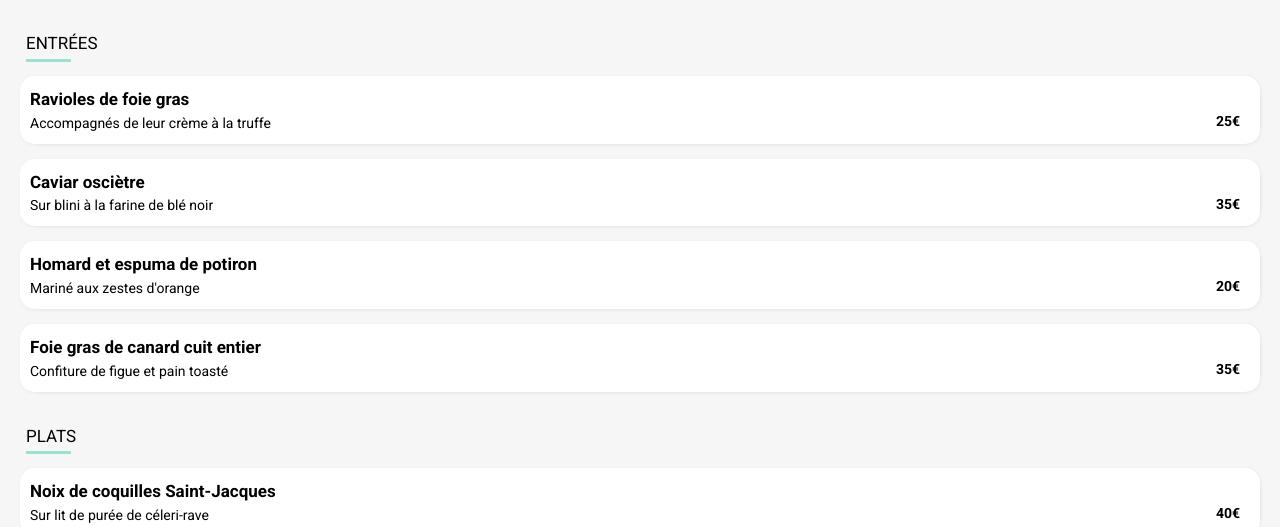
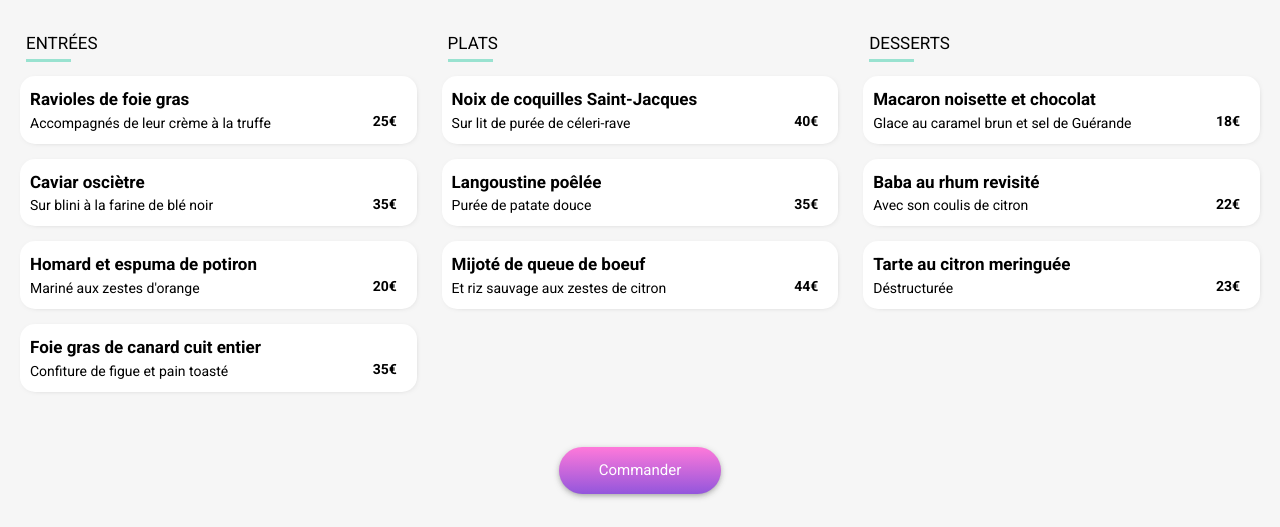
Before and after one commit to RTourt/OhMyFood, a website: page menu-2.html in a window 1280 px wide. Shown: the part 315-842 px from the top of the page. Drawn offline with Linux system fonts and the light colour scheme; a web font is replaced by a local one.

Commit message:
mode desktop restaurants cards sur 4 cols + tag / modif color hover des functioning cards / ajouts de balise menu__card__wrapper et menu__card__content dans menu html 2, 3, 4 / menu card__content en colonne pour version desktop / positionnement footer dans menu

```diff
--- a/menu-2.html
+++ b/menu-2.html
@@ -30,6 +30,8 @@
                 <h1>La note enchantée</h1>
                 <i class="fa-thin fa-heart"></i>
             </div>
+            <div class="menu__card__wrapper">
+                <div class="menu__card__content">
                     <h2>Entrées</h2>
                     <article class="menu__content">
                         <h3 class="menu__content__title">Ravioles de foie gras</h3>
@@ -51,6 +53,8 @@
                         <p class="menu__content__subtitle">Confiture de figue et pain toasté</p><span
                             class="menu__content__price">35€</span>
                     </article>
+                </div>
+                <div class="menu__card__content">
                     <h2>Plats</h2>
                     <article class="menu__content">
                         <h3 class="menu__content__title">Noix de coquilles Saint-Jacques</h3>
@@ -67,6 +71,8 @@
                         <p class="menu__content__subtitle">Et riz sauvage aux zestes de citron</p><span
                             class="menu__content__price">44€</span>
                     </article>
+                </div>
+                <div class="menu__card__content">
                     <h2>Desserts</h2>
                     <article class="menu__content">
                         <h3 class="menu__content__title">Macaron noisette et chocolat</h3>
@@ -82,6 +88,8 @@
                         <h3 class="menu__content__title">Tarte au citron meringuée</h3>
                         <p class="menu__content__subtitle">Déstructurée</p><span class="menu__content__price">23€</span>
                     </article>
+                </div>
+            </div>
             <button class="btn">Commander</button>
         </section>
     </main>
--- a/sass/layouts/_footer.scss
+++ b/sass/layouts/_footer.scss
@@ -39,16 +39,20 @@
 
     &--menu {
         position: relative;
-        top: 1115px;
+        top: 1085px;
 
-        @include tablet-only {
+        @include desktop-only {
             top: 495px;
         }
     }
 
     &--menu--2 {
         position: relative;
-        top: 1200px;
+        top: 1170px;
+
+        @include desktop-only {
+            top: 580px;
+        }
     }
 
 }
--- a/sass/pages/_home.scss
+++ b/sass/pages/_home.scss
@@ -59,12 +59,6 @@ body {
     }
 
     &__cards {
-        left: 35px;
-        position: absolute;
-        width: -webkit-min-content;
-        width: -moz-min-content;
-        width: min-content;
-        min-width: 70%;
         display: flex;
         flex-direction: column;
 
@@ -81,16 +75,17 @@ body {
         display: flex;
         align-items: center;
         justify-content: flex-start;
-        width: 122%;
         height: 70px;
         margin-bottom: 20px;
         border-radius: 15px;
         background-color: $color-lightgrey;
         box-shadow: 0px 2px 6px -1px rgba(134, 134, 134, 0.9);
+        position: relative;
+        margin-left: 15px;
 
         &:hover {
             cursor: pointer;
-            background-color: rgb(255 0 153 / 8%);
+            background-color: #f4edfe;
         }
 
         @include tablet-only {
@@ -99,6 +94,7 @@ body {
             flex-direction: column;
             justify-content: center;
             row-gap: 0px;
+            margin-left: 0px;
         }
 
         &__number {
@@ -183,6 +179,16 @@ body {
             grid-template-columns: 50% 50%;
         }
 
+        @include desktop-only {
+            display: grid;
+            width: 100%;
+            -moz-column-gap: 30px;
+            column-gap: 30px;
+            grid-template-columns: 23% 23% 23% 23%;
+            justify-content: space-between;
+        }
+
+
         .restaurants__card {
             width: 100%;
             height: 250px;
@@ -194,6 +200,10 @@ body {
 
             & a {
                 @include tablet-only {
+                    position: relative;
+                }
+
+                @include desktop-only {
                     position: relative;
                 }
             }
@@ -231,6 +241,12 @@ body {
                     right: 10px;
                     font-size: 16px;
                 }
+
+                @include desktop-only {
+                    right: 10px;
+                    font-size: 16px;
+                    margin-top: 10px;
+                }
             }
 
             &__content {
@@ -241,10 +257,30 @@ body {
                 h3 {
                     margin: 0px;
                     padding-bottom: 5px;
+
+                    @include desktop-only {
+                        text-overflow: ellipsis;
+                        overflow: hidden;
+                        -webkit-hyphens: auto;
+                        -ms-hyphens: auto;
+                        hyphens: auto;
+                        white-space: nowrap;
+                        width: 65%;
+                    }
                 }
 
                 p {
                     margin: 0px;
+
+                    @include desktop-only {
+                        text-overflow: ellipsis;
+                        overflow: hidden;
+                        -webkit-hyphens: auto;
+                        -ms-hyphens: auto;
+                        hyphens: auto;
+                        white-space: nowrap;
+                        width: 65%;
+                    }
                 }
 
                 .fa-thin {
--- a/sass/pages/_menu.scss
+++ b/sass/pages/_menu.scss
@@ -36,14 +36,14 @@
     }
 
     &__card__wrapper {
-        @include tablet-only {
+        @include desktop-only {
             display: flex;
             justify-content: space-between;
         }
     }
 
     &__card__content {
-        @include tablet-only {
+        @include desktop-only {
             width: 32%;
         }
     }
--- a/sass/utils/_mixins.scss
+++ b/sass/utils/_mixins.scss
@@ -18,8 +18,8 @@
     }
 }
 
-// @mixin desktop-only {
-//     @media only screen and (min-width:$desktop) {
-//         @content;
-//     }
-// }
+@mixin desktop-only {
+    @media only screen and (min-width:$desktop) {
+        @content;
+    }
+}
```
Also changed, not shown: menu-3.html (+10 -1 lines), menu-4.html (+12 -2 lines), sass/main.css, 1 other file. Lines whose indentation alone changed are shown as unchanged.
